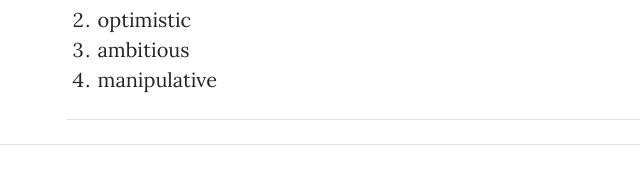
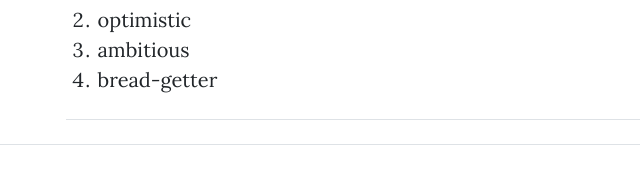
Before and after one commit to ashergough/asher-website, a plain HTML site: page index.html in a window 1280 px wide. Shown: the part 1238-1428 px from the top of the page, 280-920 px from the left. Drawn offline with nearby package versions, Linux system fonts and the light colour scheme; a script that the page names is missing.

Commit message:
Update index.html

```diff
--- a/index.html
+++ b/index.html
@@ -91,7 +91,7 @@
                             <li>charismatic</li>
                             <li>optimistic</li>
                             <li>ambitious</li>
-                            <li>manipulative</li>
+                            <li>bread-getter</li>
                         </ol>
                     </div>
                     <!-- Divider-->
```
